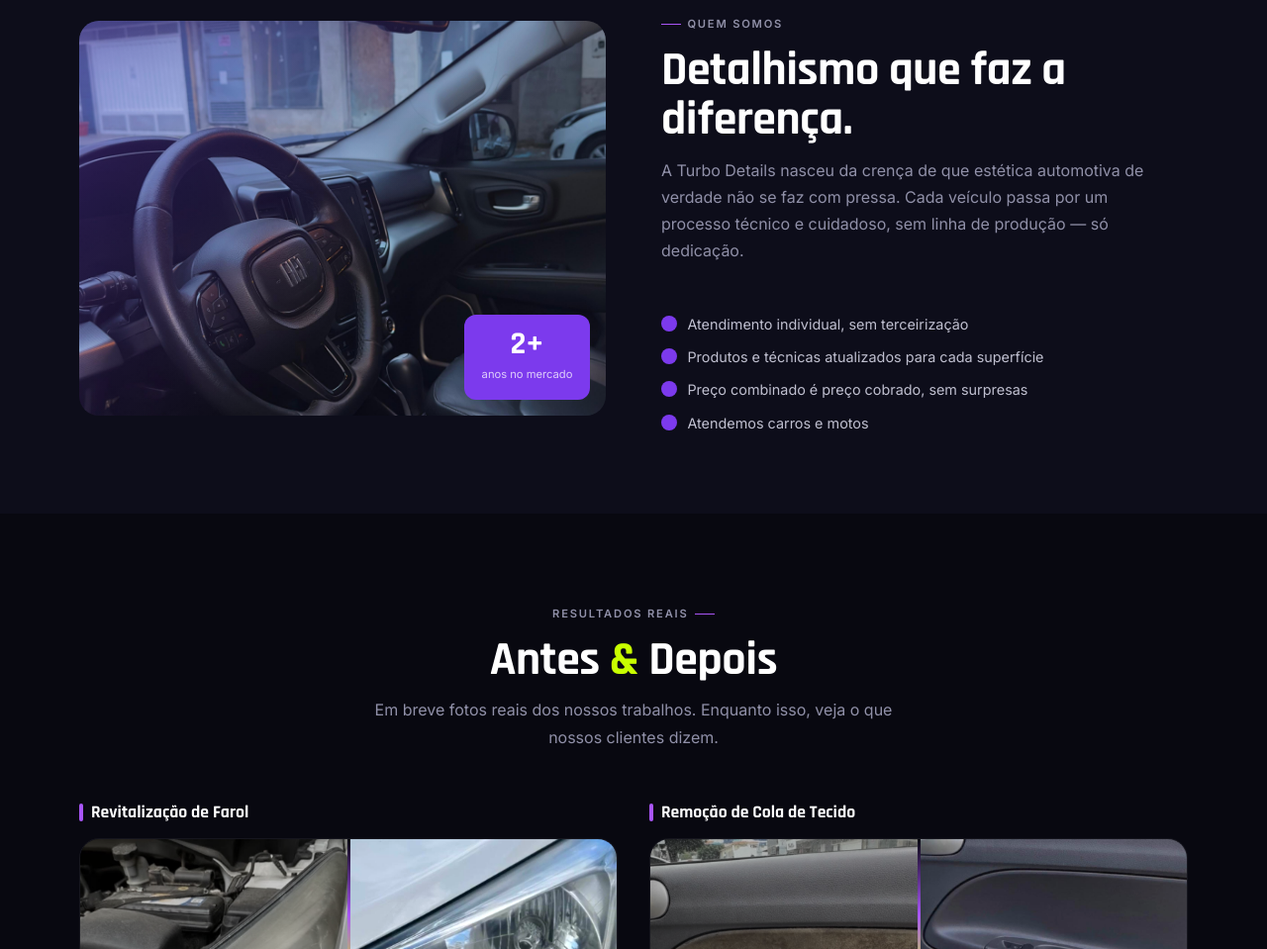
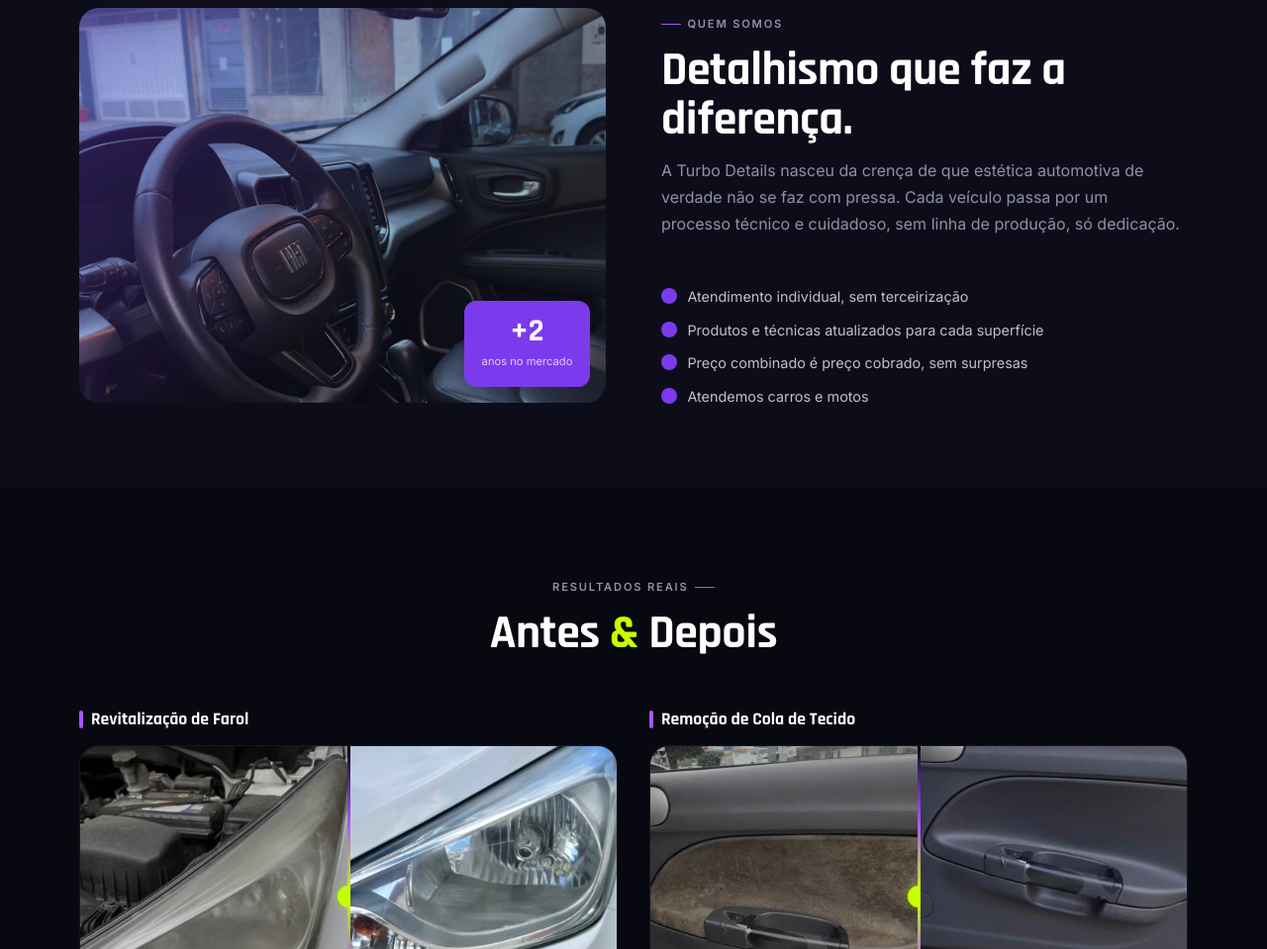
Before and after one commit to cassiacruz-r/turbo-details-, a plain HTML site: page index.html in a window 1280 px wide. Shown: the part 842-1801 px from the top of the page at 99% size. Drawn offline with Linux system fonts and the light colour scheme.

Commit message:
Update index.html

```diff
--- a/index.html
+++ b/index.html
@@ -117,7 +117,7 @@
         <div class="about-img reveal">
           <img src="assets/interior.jpeg" alt="Interior de carro após higienização na Turbo Details" loading="lazy">
           <div class="about-badge">
-            <strong>2+</strong>
+            <strong>+2</strong>
             <span>anos no mercado</span>
           </div>
         </div>
@@ -125,7 +125,7 @@
           <div class="section-head">
             <p class="label">Quem somos</p>
             <h2>Detalhismo que faz a diferença.</h2>
-            <p>A Turbo Details nasceu da crença de que estética automotiva de verdade não se faz com pressa. Cada veículo passa por um processo técnico e cuidadoso, sem linha de produção — só dedicação.</p>
+            <p>A Turbo Details nasceu da crença de que estética automotiva de verdade não se faz com pressa. Cada veículo passa por um processo técnico e cuidadoso, sem linha de produção, só dedicação.</p>
           </div>
           <ul class="about-list">
             <li>Atendimento individual, sem terceirização</li>
@@ -144,7 +144,6 @@
       <div class="section-head center reveal">
         <p class="label">Resultados reais</p>
         <h2>Antes <span class="accent">&</span> Depois</h2>
-        <p>Em breve fotos reais dos nossos trabalhos. Enquanto isso, veja o que nossos clientes dizem.</p>
       </div>
       <div class="ba-real stagger">
         <div class="ba-real__item reveal">
```
